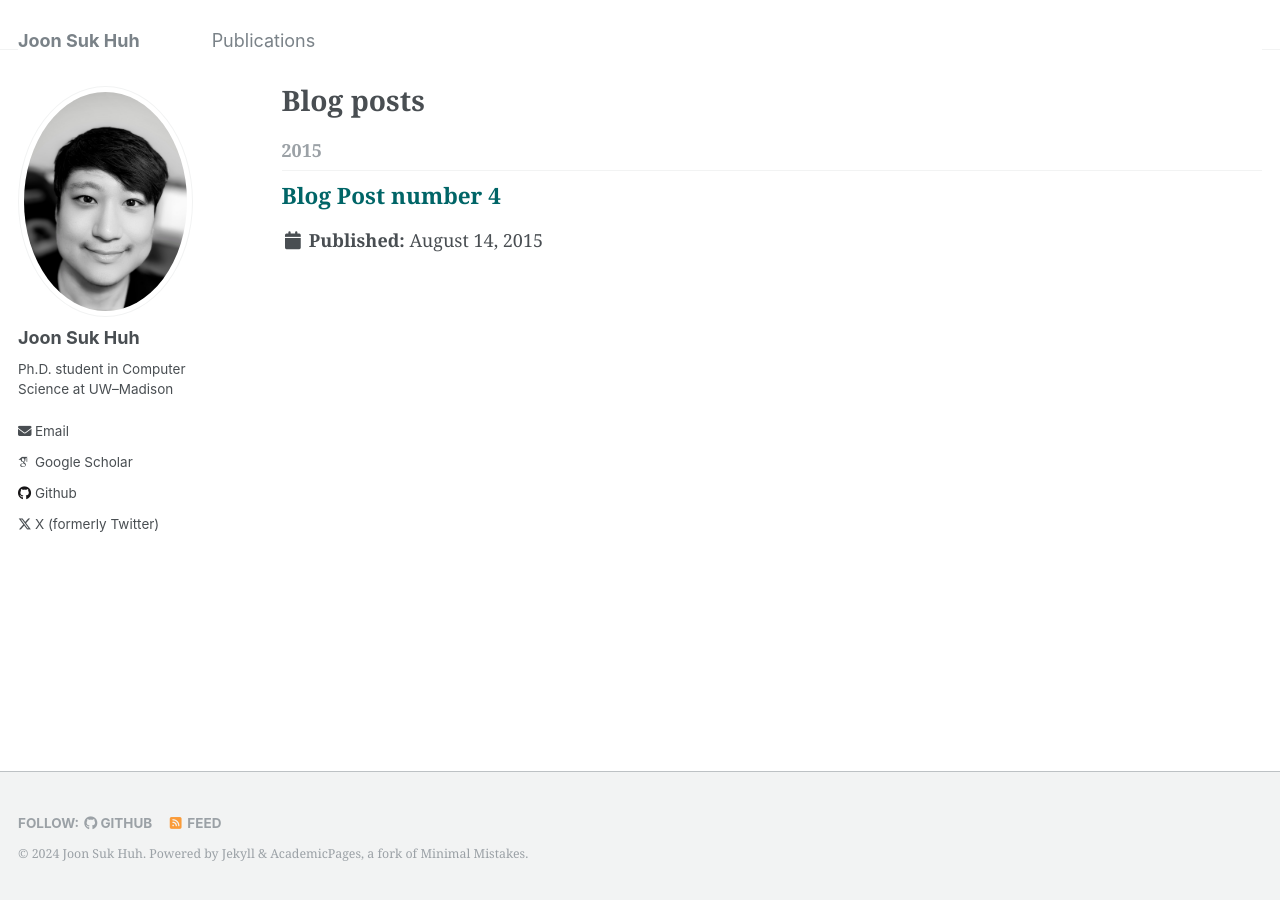
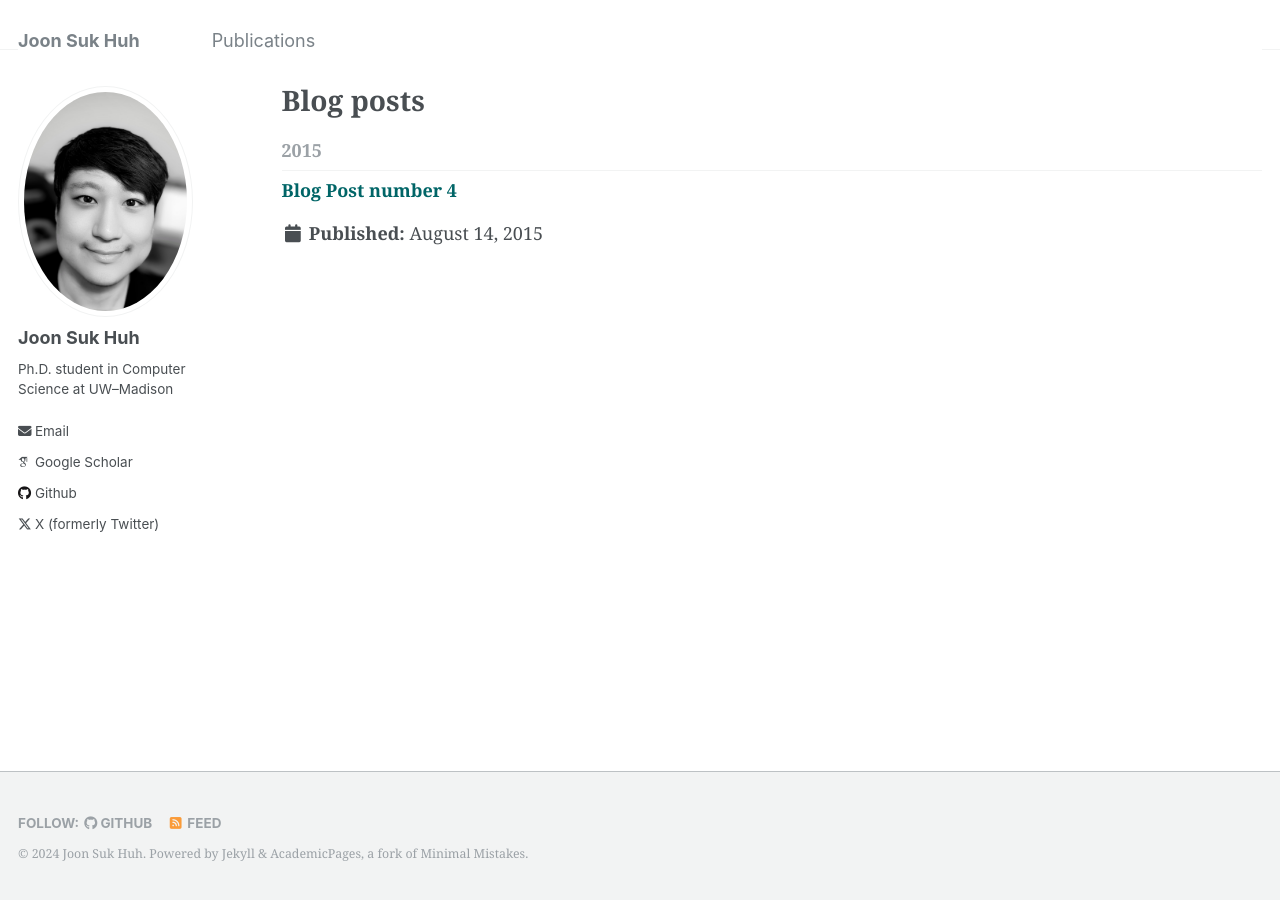
Before and after one commit to joon-huh/joon-huh.github.io, a Jekyll site: the page built from _pages/year-archive.html, in a window 1280 px wide. Built offline with Jekyll 4.4.1, drawn with Linux system fonts in a browser that asks for light colours; some web fonts are replaced.

```diff
--- a/_includes/archive-single.html
+++ b/_includes/archive-single.html
@@ -26,9 +26,9 @@
       </div>
     {% endif %}
 
-    <h2 class="archive__item-title" itemprop="headline">
+    <h3 class="archive__item-title" itemprop="headline">
         {{ title }}
-    </h2>
+    </h3>
 
     {% if post.collection == 'teaching' %}
       <p> {{ post.type }}, <i>{{ post.venue }}</i>, {{ post.date | default: "1900-01-01" | date: "%Y" }} </p>
--- a/_sass/_base.scss
+++ b/_sass/_base.scss
@@ -58,7 +58,7 @@ small, .small {
 }
 
 p {
-  margin-bottom: 1.3em;
+  margin-bottom: 0;//1.3em;
 }
 
 u,
```
